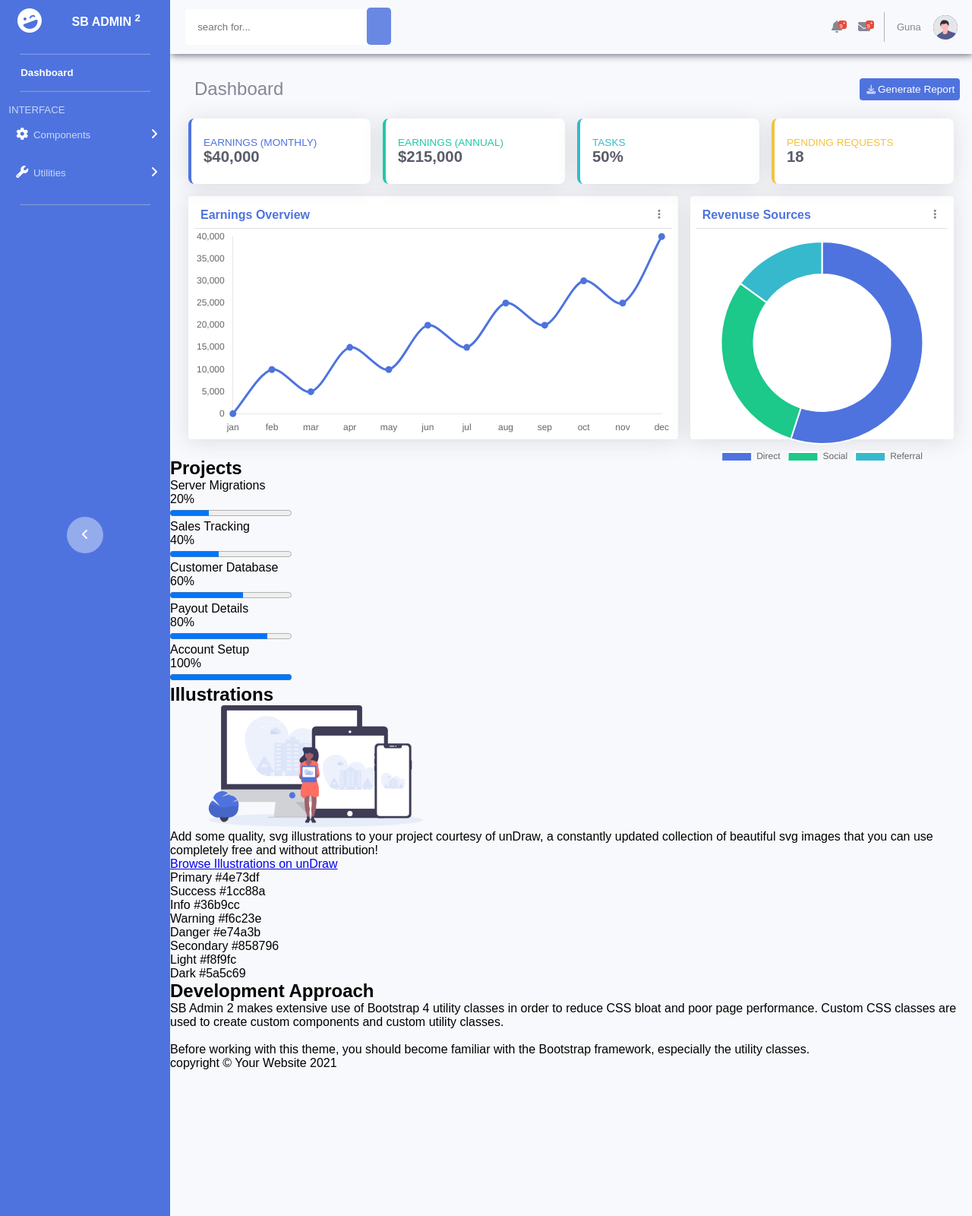
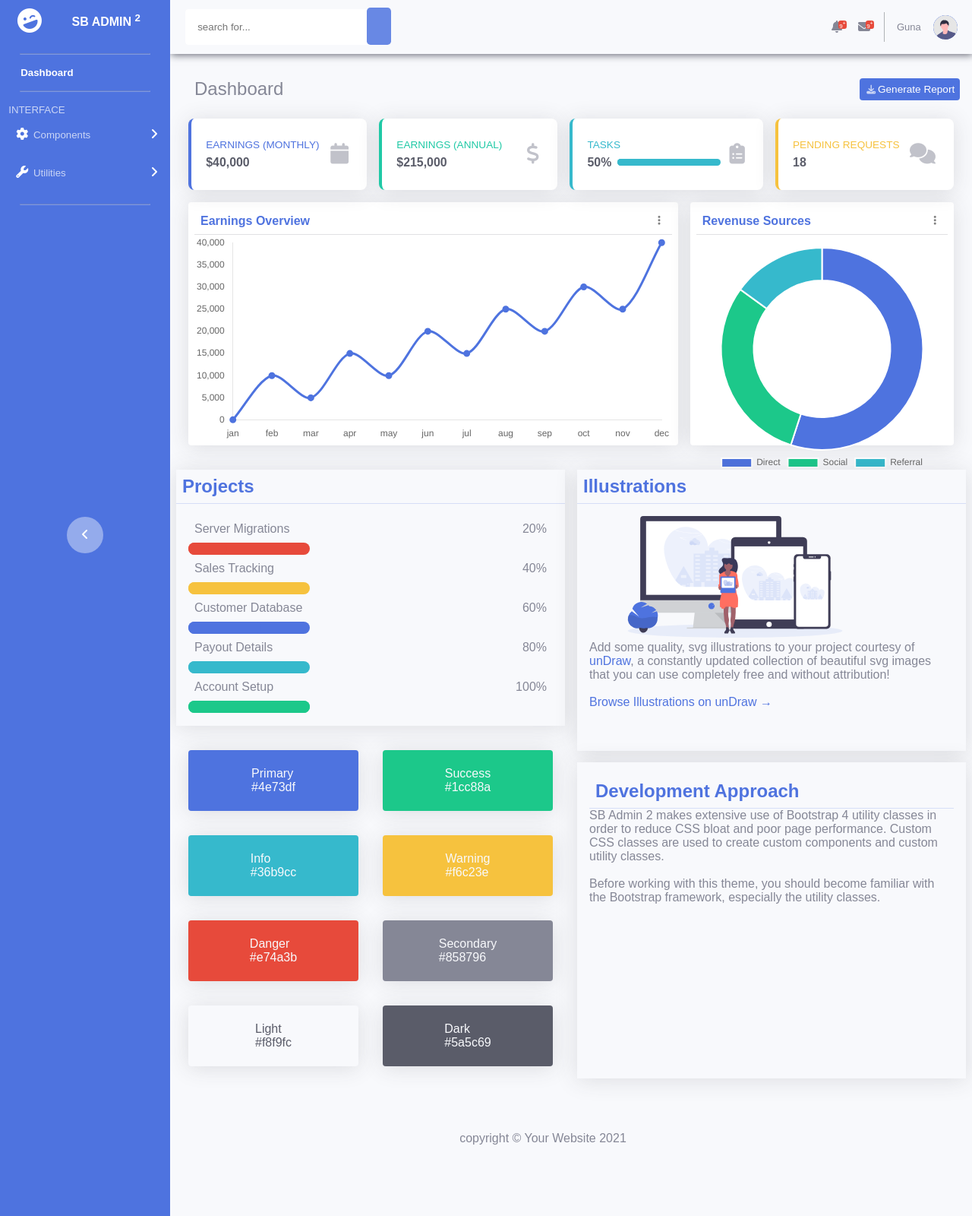
Before and after one commit to gamersdestiny/SB-Admin-clone, a Django app: page / in a window 1280 px wide. Shown: the whole page at 76% size. Run offline with Django 3.2, Linux system fonts and the light colour scheme; some libraries are stand-ins or nearby versions; some web fonts are replaced.

Commit message:
home  page 90% done

```diff
--- a/clone/static/css/dash.css
+++ b/clone/static/css/dash.css
@@ -3,6 +3,7 @@
 .dash-cont{
 	display: flex;
 }
+
 .dash-icon{
 	margin: auto .5rem;
 }
@@ -10,6 +11,33 @@
 	margin: auto 0;
 }
 
+.card-icon{
+	color: var(--secondary);
+	opacity: .5;
+}
+
+.dash-card-cont{
+	display: flex;
+	flex-direction: column;
+	color: var(--gray-dark);
+}
+
+.dash-card-cont>*{
+	margin: .2rem;
+}
+
+.prog{
+	display: flex;
+	align-items: center;
+}
+
+.dash-prog{
+	margin-left: .5rem;
+	border-radius: .5em;
+	height: .6rem;
+	border: none;
+	outline: none;
+}
 
 /*===================== dashboard================================= */
 
@@ -54,7 +82,7 @@
 
 .dash-card{
 	display: flex;
-	flex-direction: column;
+	justify-content: space-between;
 	padding: 1.5rem 1rem;
 	margin: .5rem;
 	width: auto;
@@ -66,6 +94,8 @@
 	font-weight: 500;
 	font-size: .85rem;
 }
+
+.dash-cont
 
 .card-amount{
 	color: var(--dark);
@@ -154,7 +184,87 @@
 }
 
 /* ===============================ruby section================================ */
+
+.ruby-cards{
+	display: grid;
+	grid-template-columns: 1fr 1fr;
+}
+
+.ruby-card{
+	background: var(--light);
+	box-shadow: 0 .15rem 1.75rem 0 rgba(58,59,69,.15);
+	margin: .5rem;
+	color: var(--secondary);
+}
+
+.title-ruby{
+	color: var(--primary-color);
+	border-bottom: 1px solid rgba(78, 115, 223, .2);
+	padding: .5rem;
+}
+
+/* =================================projects================================== */
+
+.projects-title-container{
+	display: flex;
+	justify-content: space-between;
+	padding: 0 .5rem;
+	margin: .5rem auto;
+}
+
+.progress-container{
+	padding: 1rem;
+}
+
+/* =========================illustrations======================================= */
+
+.illustrations{
+	height: 105%;
+}
+
+.illus-container{
+	padding: 1rem;
+}
+
 .svg-illus{
 	height: 10rem;
-	width: 30%;
+	width: 80%;
 }
+
+.link-illus{
+	text-decoration: none;
+	color: var(--primary-color);
+}
+
+/* ===============================colors card========================================= */
+
+.colors-card{
+	display: grid;
+	grid-template-columns: 1fr 1fr;
+	background: none;
+	box-shadow: none;
+}
+
+.colors-card .light{
+	color: var(--dark);
+}
+
+.color-card{
+	margin: 1rem;
+	height: 5rem;
+	width: auto;
+	color: var(--light);
+	display: flex;
+	justify-content: center;
+	align-items: center;
+	border-radius: .25em;
+	box-shadow: 0 .15rem 1.75rem 0 rgba(58,59,69,.15);
+}
+
+.dev-approach{
+	margin-top: 2.5rem;
+}
+
+.dev-content{
+	padding: 1rem;
+}
--- /dev/null
+++ b/clone/static/css/progressBar.css
@@ -0,0 +1,73 @@
+#file{
+	border: none;
+	outline: none;
+	height: 1rem;
+	border-radius: .5rem;
+}
+
+#file::-moz-progress-bar{
+	border-radius: .5rem;
+}
+
+.server::-moz-progress-bar{
+	background: var(--danger);
+	border-radius: .5rem;
+}
+.sales::-moz-progress-bar{
+	background: var(--warning);
+	border-radius: .5rem;
+}
+.database::-moz-progress-bar{
+	background: var(--primary-color);
+	border-radius: .5rem;
+}
+.payout::-moz-progress-bar{
+	background: var(--info);
+	border-radius: .5rem;
+}
+.account::-moz-progress-bar{
+	background: var(--success);
+	border-radius: .5rem;
+}
+
+.server::-webkit-progress-bar{
+	background: var(--danger);
+	border-radius: .5rem;
+}
+.sales::-webkit-progress-bar{
+	background: var(--warning);
+	border-radius: .5rem;
+}
+.database::-webkit-progress-bar{
+	background: var(--primary-color);
+	border-radius: .5rem;
+}
+.payout::-webkit-progress-bar{
+	background: var(--info);
+	border-radius: .5rem;
+}
+.account::-webkit-progress-bar{
+	background: var(--success);
+	border-radius: .5rem;
+}
+
+.server::-webkit-progress-value{
+	background: var(--danger);
+	border-radius: .5rem;
+}
+.sales::-webkit-progress-value{
+	background: var(--warning);
+	border-radius: .5rem;
+}
+.database::-webkit-progress-value{
+	background: var(--primary-color);
+	border-radius: .5rem;
+}
+.payout::-webkit-progress-value{
+	background: var(--info);
+	border-radius: .5rem;
+}
+.account::-webkit-progress-value{
+	background: var(--success);
+	border-radius: .5rem;
+}
--- a/clone/static/css/style.css
+++ b/clone/static/css/style.css
@@ -37,6 +37,7 @@
 
 body{
 	background: var(--light);
+	position: relative;
 }
 
 hr{
@@ -115,12 +116,17 @@ li{
 }
 
 .rotate-down{
-	transition: .2s ease all;
+	transition: .2s;
 	animation: rotate-down .2s forwards;
 }
 
 .fa-angle-right{
 	cursor: pointer;
+}
+
+.comps{
+	font-size: .6rem;
+	color: var(--secondary);
 }
 
 
@@ -132,7 +138,7 @@ li{
 	opacity: 0;
 	height: 0;
 	margin: 1rem;
-	transition: .1s ease-out;
+	transition: .2s;
 }
 
 .show-comp{
@@ -253,3 +259,11 @@ li{
 	font-size: 13px;
 	color: var(--secondary);
 }
+
+.copyright{
+	position: absolute;
+	left: 55%;
+	transform: translateX(-45%);
+	bottom: -5rem;
+	color: var(--secondary);
+}
--- a/clone/static/css/utilities.css
+++ b/clone/static/css/utilities.css
@@ -19,3 +19,29 @@
 .uppercase{
 	text-transform: uppercase;
 }
+
+.primary{
+	background: #4e73df;
+}
+
+.success{
+	background: #1cc88a;
+}
+.info{
+	background: #36b9cc;
+}
+.warning{
+	background: #f6c23e;
+}
+.danger{
+	background: #e74a3b;
+}
+.secondary{
+	background: #858796;
+}
+.light{
+	background: #f8f9fc;
+}
+.dark{
+	background: #5a5c69;
+}
--- a/clone/templates/home.html
+++ b/clone/templates/home.html
@@ -9,24 +9,43 @@
 	</div>
 	<div class="dash-cards">
 		<div class="dash-card earnings-monthly">
+			<div class="dash-card-cont">
 				<p class="card-title">Earnings (monthly)</p>
-			<H2 class="card-amount">$40,000</H2>
-			<span class="card-icon"></span>
+				<H3 class="card-amount">$40,000</H3>
+			</div>
+			<div class="dash-icon">
+				<span class="card-icon"><i class="fas fa-calendar fa-2x"></i></span>
+			</div>
 		</div>
 		<div class="dash-card earnings-annual">
-			<p class="card-title">earnings (annual)</p>
-			<H2 class="card-amount">$215,000</H2>
-			<span class="card-icon"></span>
+			<div class="dash-card-cont">
+				<p class="card-title">Earnings (annual)</p>
+				<H3 class="card-amount">$215,000</H3>
+			</div>
+			<div class="dash-icon">
+				<span class="card-icon"><i class="fas fa-dollar-sign fa-2x"></i></span>
+			</div>
 		</div>
 		<div class="dash-card tasks">
+			<div class="dash-card-cont">
 				<p class="card-title">tasks</p>
-			<H2 class="card-amount">50%</H2>
-			<span class="card-icon"></span>
+				<div class="prog">
+					<H3 class="card-amount">50%</H3>
+					<progress class="dash-prog payout" value="50" max="100"> 50% </progress>
+				</div>
+			</div>
+			<div class="dash-icon">
+				<span class="card-icon"><i class="fas fa-clipboard-list fa-2x"></i></span>
+			</div>
 		</div>
 		<div class="dash-card pending-req">
+			<div class="dash-card-cont">
 				<p class="card-title">pending requests</p>
-			<H2 class="card-amount">18</H2>
-			<span class="card-icon"></span>
+				<H3 class="card-amount">18</H3>
+			</div>
+			<div class="dash-icon">
+				<span class="card-icon"><i class="fas fa-comments fa-2x"></i></span>
+			</div>
 		</div>
 	</div>
 	<div class="graph">
@@ -48,49 +67,66 @@
 <!-- ====================================projects=========================================== -->
 
 <section class="ruby-cards">
-	<div class="projects">
+	<div class="projects-card ruby-card">
 		<h2 class="title-ruby">Projects</h2>
+		<div class="progress-container">
 			<div class="progress-bar">
+				<div class="projects-title-container">
 					<p class="progress-head">Server Migrations</p><p class="percent">20%</p>
-			<progress id="file" value="32" max="100"> 20% </progress>
+				</div>
+				<progress class="server" id="file" value="32" max="100"> 20% </progress>
 			</div>
 			<div class="progress-bar">
+				<div class="projects-title-container">
 					<p class="progress-head">Sales Tracking</p><p class="percent">40%</p>
-			<progress id="file" value="40" max="100"> 40% </progress>
+				</div>
+				<progress class="sales" id="file" value="40" max="100"> 40% </progress>
 			</div>
 			<div class="progress-bar">
+				<div class="projects-title-container">
 					<p class="progress-head">Customer Database</p><p class="percent">60%</p>
-			<progress id="file" value="60" max="100">60% </progress>
+				</div>
+				<progress class="database" id="file" value="60" max="100">60% </progress>
 			</div>
 			<div class="progress-bar">
+				<div class="projects-title-container">
 					<p class="progress-head">Payout Details</p><p class="percent">80%</p>
-			<progress id="file" value="80" max="100"> 80% </progress>
+				</div>
+				<progress class="payout" id="file" value="80" max="100"> 80% </progress>
 			</div>
 			<div class="progress-bar">
+				<div class="projects-title-container">
 					<p class="progress-head">Account Setup</p><p class="percent">100%</p>
-			<progress id="file" value="100" max="100"> 100% </progress>
+				</div>
+				<progress class="account" id="file" value="100" max="100"> 100% </progress>
 			</div>
 		</div>
-	<div class="illustrations">
+	</div>
+	<div class="illustrations ruby-card">
 		<h2 class="title-ruby">Illustrations</h2>
+		<div class="illus-container">
 			<img src="{% static 'svg/undraw_posting_photo.svg'%}" alt="illustrations" class="svg-illus">
-		<p class="text-illus">Add some quality, svg illustrations to your project courtesy of unDraw, a constantly updated collection of beautiful svg images that you can use completely free and without attribution!</p>
-		<a href="https://undraw.co" class="link-illus">Browse Illustrations on unDraw</a>
+			<p class="text-illus">Add some quality, svg illustrations to your project courtesy of <a href="https://undraw.co" class="link-illus">unDraw</a>, a constantly updated collection of beautiful svg images that you can use completely free and without attribution!</p><br>
+			<a href="https://undraw.co" class="link-illus">Browse Illustrations on unDraw →</a>
 		</div>
-	<div class="colors-card">
-		<div class="color-card primary">Primary #4e73df</div>
-		<div class="color-card success">Success #1cc88a</div>
-		<div class="color-card info">Info #36b9cc</div>
-		<div class="color-card warning">Warning #f6c23e</div>
-		<div class="color-card danger">Danger #e74a3b</div>
-		<div class="color-card secondary">Secondary #858796</div>
-		<div class="color-card light">Light #f8f9fc</div>
-		<div class="color-card dark">Dark #5a5c69</div>
 	</div>
-	<div class="dev-approach">
+	<div class="colors-card ruby-card">
+		<div class="color-card primary">Primary <br> #4e73df</div>
+		<div class="color-card success">Success <br> #1cc88a</div>
+		<div class="color-card info">Info <br> #36b9cc</div>
+		<div class="color-card warning">Warning <br> #f6c23e</div>
+		<div class="color-card danger">Danger <br> #e74a3b</div>
+		<div class="color-card secondary">Secondary <br> #858796</div>
+		<div class="color-card light">Light <br> #f8f9fc</div>
+		<div class="color-card dark">Dark <br> #5a5c69</div>
+	</div>
+	<div class="dev-approach ruby-card">
+		<div class="dev-content">
 			<h2 class="title-ruby">Development Approach</h2>
 			<p class="aprch-desc">SB Admin 2 makes extensive use of Bootstrap 4 utility classes in order to reduce CSS bloat and poor page performance. Custom CSS classes are used to create custom components and custom utility classes. <br><br> Before working with this theme, you should become familiar with the Bootstrap framework, especially the utility classes.</p>
 		</div>
+	</div>
 </section>
 
+
 {% endblock %}
--- a/clone/templates/index.html
+++ b/clone/templates/index.html
@@ -15,6 +15,7 @@
 	<link rel="stylesheet" href="{% static 'css/keyframes.css' %}">
 	<link rel="stylesheet" href="{% static 'css/utilities.css' %}">
 	<link rel="stylesheet" href="{% static 'css/dash.css' %}">
+	<link rel="stylesheet" href="{% static 'css/progressBar.css' %}">
 
 	<title>SB-Admin-Home</title>
 </head>
@@ -45,7 +46,7 @@
 						<span class="comp-icon"><i class="fas fa-fw fa-wrench"></i></span><h5 class="int-title">Utilities</h5><span class="i-angle-right"><i class="fas fa-angle-right"></i></span>
 					</div>
 					<div class="components icomponents">
-						<h5 class="comps">CUSTOM UTILITIES</h5>
+						<p class="comps">CUSTOM UTILITIES</>
 						<li class="links">Colors</li>
 						<li class="links">Borders</li>
 					</div>
@@ -74,7 +75,9 @@
 	{% block content %}
 	{% endblock  %}
 	<footer class="copyright">
-		<p class="copy">copyright &copy; Your Website <!--usedjango -->2021</p>
+		<div class="copy-container">
+			<p class="copy">copyright &copy; Your Website <!--usedjango -->2021</p>
+		</div>
 	</footer>
 	<!-- =================================custom js===================================== -->
 	<script src="{% static 'js/app.js' %}"></script>
```
Lines whose indentation alone changed are shown as unchanged.
